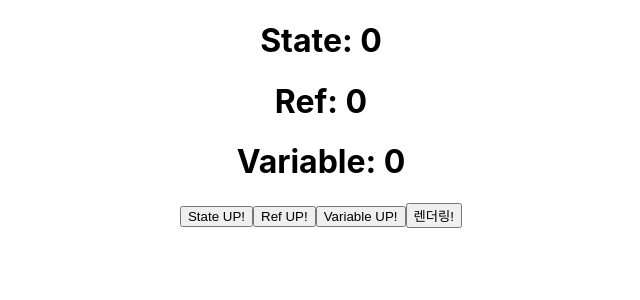
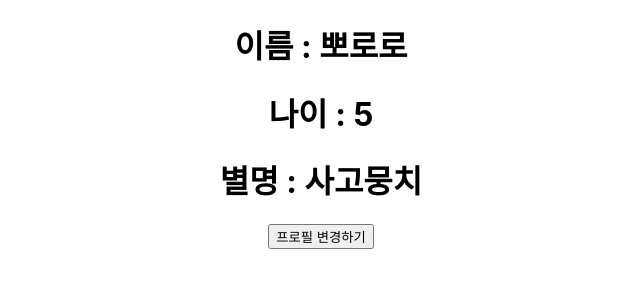
Before and after one commit to xenosign/my-first-react, a React (Create React App) app: page / in a window 1280 px wide. Shown: the top 300 px of the page, without its empty margins (319-959 px from the left). Built offline with nearby package versions, Linux system fonts and the light colour scheme.

Commit message:
Update App.js

```diff
--- a/src/App.js
+++ b/src/App.js
@@ -10,11 +10,27 @@ import ImgComponent from "./components/ImgComponent";
 import MainHeader from "./components/MainHeader";
 
 function App() {
+  const pororoObjArr = [
+    {
+      name: "뽀로로",
+      age: "5",
+      nickName: "사고뭉치",
+    },
+    {
+      name: "루피",
+      age: "4",
+      nickName: "공주님",
+    },
+    {
+      name: "크롱이",
+      age: "5",
+      nickName: "장난꾸러기",
+    },
+  ];
   return (
     <div className="App">
-      <Comparing />
+      <ChangeObj objArr={pororoObjArr} />
     </div>
   );
 }
-
 export default App;
```
